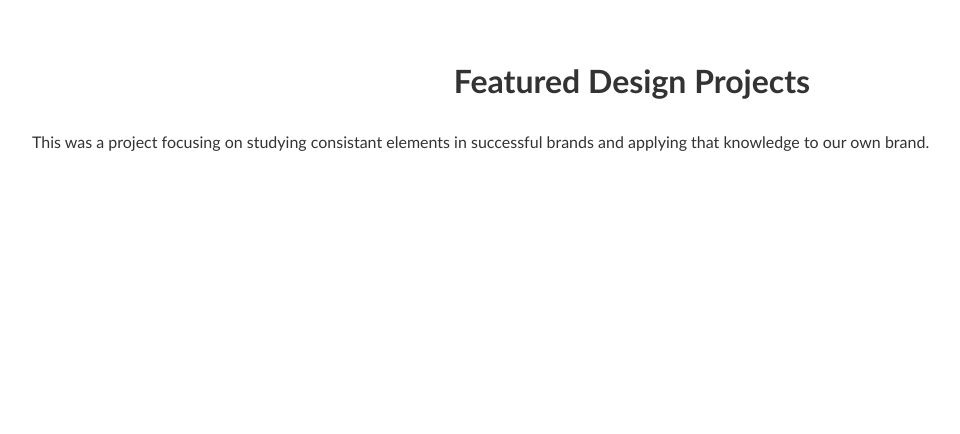
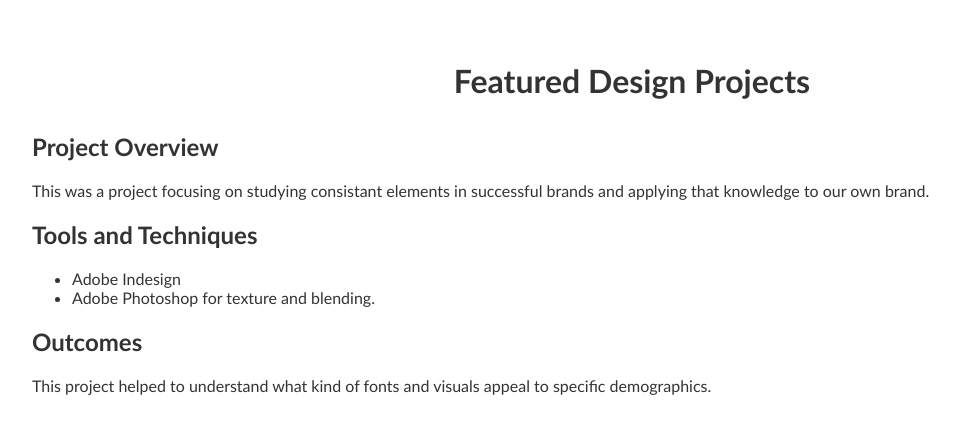
Before and after one commit to PayneBgraphdesigner/portfolio, a Jekyll site: the page built from _design/brand-identity.md, in a window 1280 px wide. Shown: the top 434 px of the page, without its empty margins (8-968 px from the left). Built offline with Jekyll 4.4.1, drawn with Linux system fonts in a browser that asks for light colours.

Commit message:
Update brand-identity.md

```diff
--- a/_design/brand-identity.md
+++ b/_design/brand-identity.md
@@ -5,4 +5,15 @@ description: "Develop an original brand image."
 layout: design
 ---
 
+## Project Overview
+
 This was a project focusing on studying consistant elements in successful brands and applying that knowledge to our own brand.
+
+## Tools and Techniques
+
+- Adobe Indesign
+- Adobe Photoshop for texture and blending.
+
+## Outcomes
+
+This project helped to understand what kind of fonts and visuals appeal to specific demographics.
```
